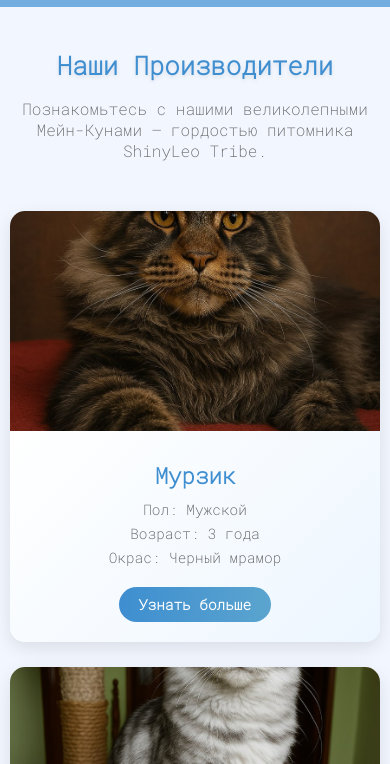
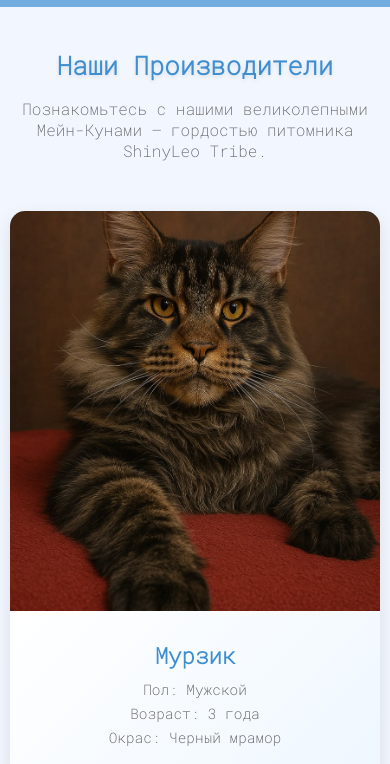
Before and after one commit to AlenaStone/newMAinCoonwebseit, a plain HTML site: page cats.html in a window 390 px wide. Shown: the part 63-827 px from the top of the page. Drawn offline with Linux system fonts and the light colour scheme.

Commit message:
Page Cats

```diff
--- a/css/cats.css
+++ b/css/cats.css
@@ -115,7 +115,7 @@ main {
   }
 
   .cat-card img {
-      height: 280px;
+      height: 380px;
   }
 }
 
@@ -137,7 +137,7 @@ main {
   }
 
   .cat-card img {
-      height: 260px;
+      height: 360px;
   }
 }
 
@@ -164,6 +164,6 @@ main {
   }
 
   .cat-card img {
-      height: 220px;
+      height: 400px;
   }
 }
```
